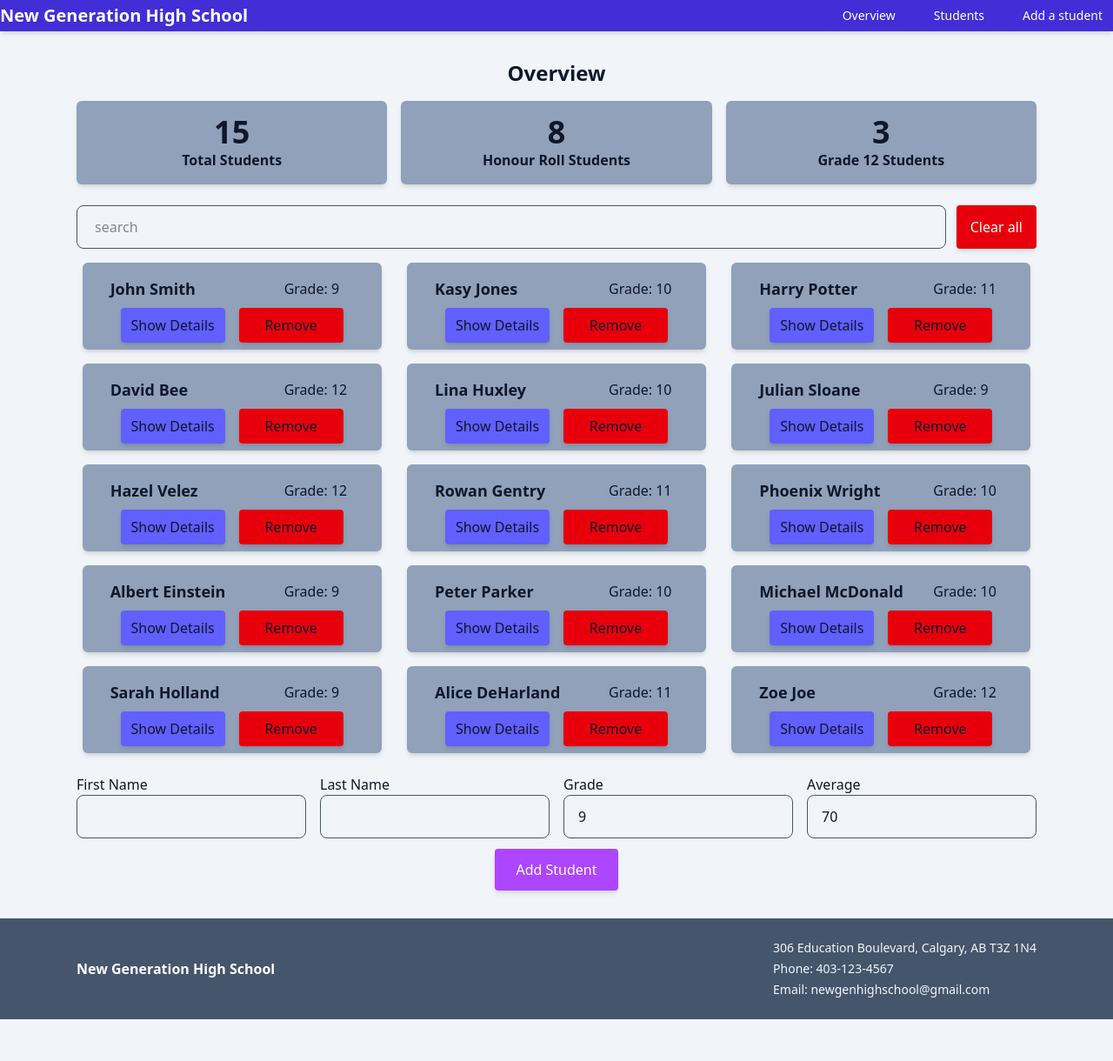
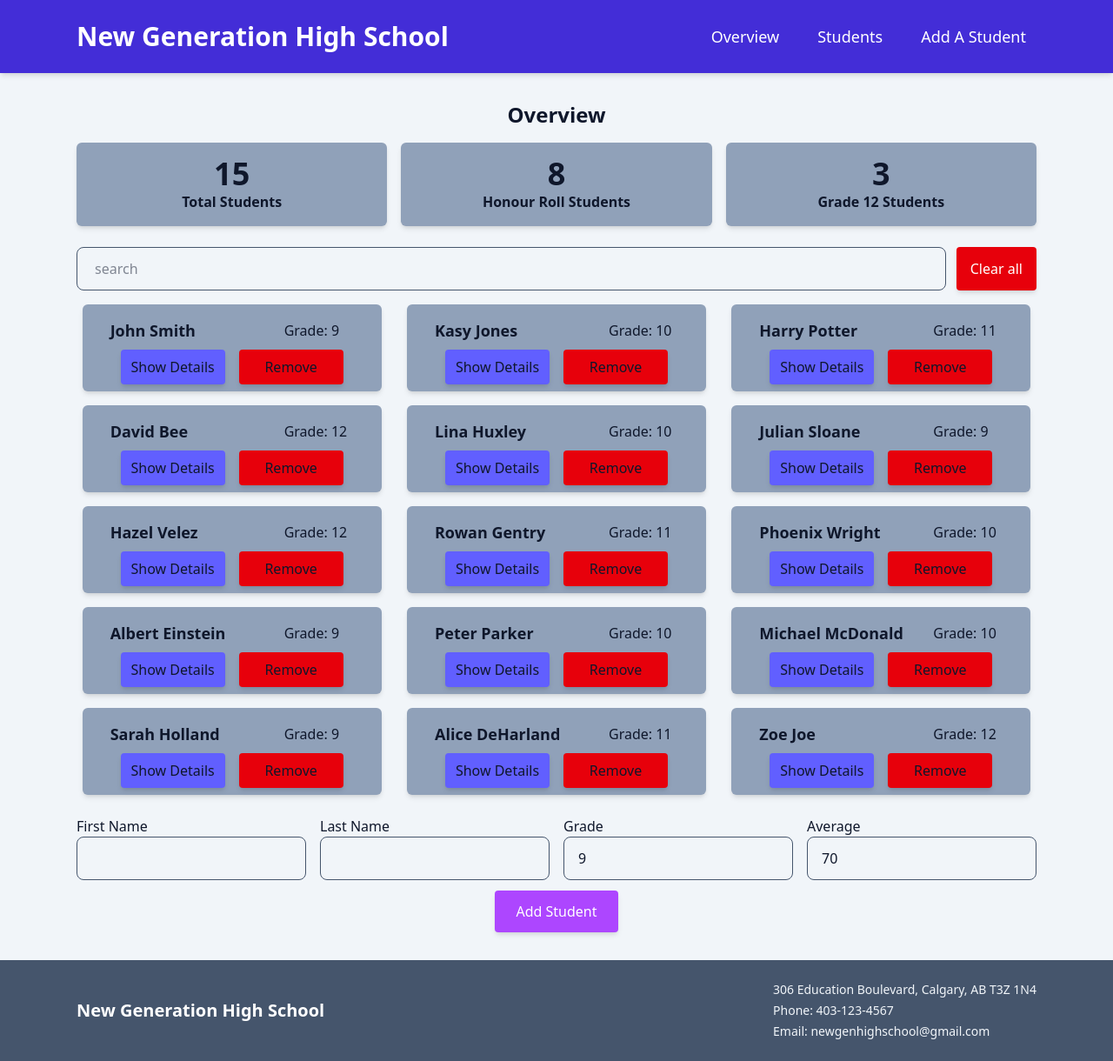
Before and after one commit to Camille-Tsui/assingment2-webdev, a Next.js app: page / in a window 1280 px wide. Shown: the whole page at 87% size. Before the commit the page ends 1172 px from the top, so only its background shows below. Built offline with nearby package versions, Linux system fonts and the light colour scheme.

Commit message:
Updated the style

```diff
--- a/components/Footer.tsx
+++ b/components/Footer.tsx
@@ -2,7 +2,7 @@ const Footer = () => {
     return (
         <footer className="bg-slate-600 text-slate-100">
             <div className="mx-auto flex max-w-6xl flex-col gap-3 px-4 py-6 text-sm sm:flex-row sm:items-center sm:justify-between sm:px-6">
-                <p className="text-base font-semibold text-white">New Generation High School</p>
+                <p className="text-xl font-semibold text-white">New Generation High School</p>
                 <div className="flex flex-col gap-1">
                 <p>306 Education Boulevard, Calgary, AB T3Z 1N4</p>
                 <p>Phone: 403-123-4567</p>
--- a/components/Navbar.tsx
+++ b/components/Navbar.tsx
@@ -1,9 +1,9 @@
 const Navbar = () => {
     return (
         <header className="sticky top-0 z-10 bg-indigo-700 text-white shadow-md">
-                <div className="flex items-center justify-between">
-                    <p className="text-xl font-bold">New Generation High School</p>
-                    <nav className="flex flex-wrap gap-x-5 gap-y-1 text-sm font-medium">
+                <div className="mx-auto flex max-w-6xl items-center justify-between px-6 py-5">
+                    <p className="text-2xl font-bold sm:text-3xl">New Generation High School</p>
+                    <nav className="flex flex-wrap gap-x-5 gap-y-1 text-lg font-medium">
                         <a href="#overview" className="rounded px-3 py-2 hover:bg-indigo-500 focus:outline-none focus-visible:ring-2 focus-visible:ring-white">
                             Overview
                         </a>
@@ -11,7 +11,7 @@ const Navbar = () => {
                             Students
                         </a>
                         <a href="#add-student" className="rounded px-3 py-2 hover:bg-indigo-500 focus:outline-none focus-visible:ring-2 focus-visible:ring-white">
-                            Add a student
+                            Add A Student
                         </a>
                     </nav>
                 </div>
```
